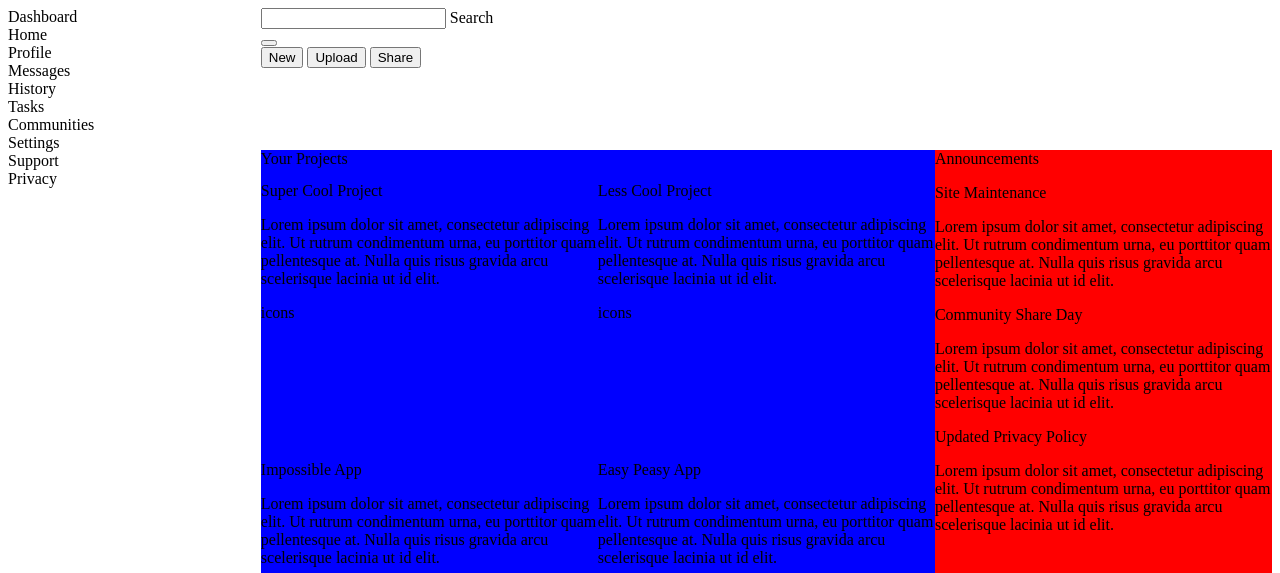
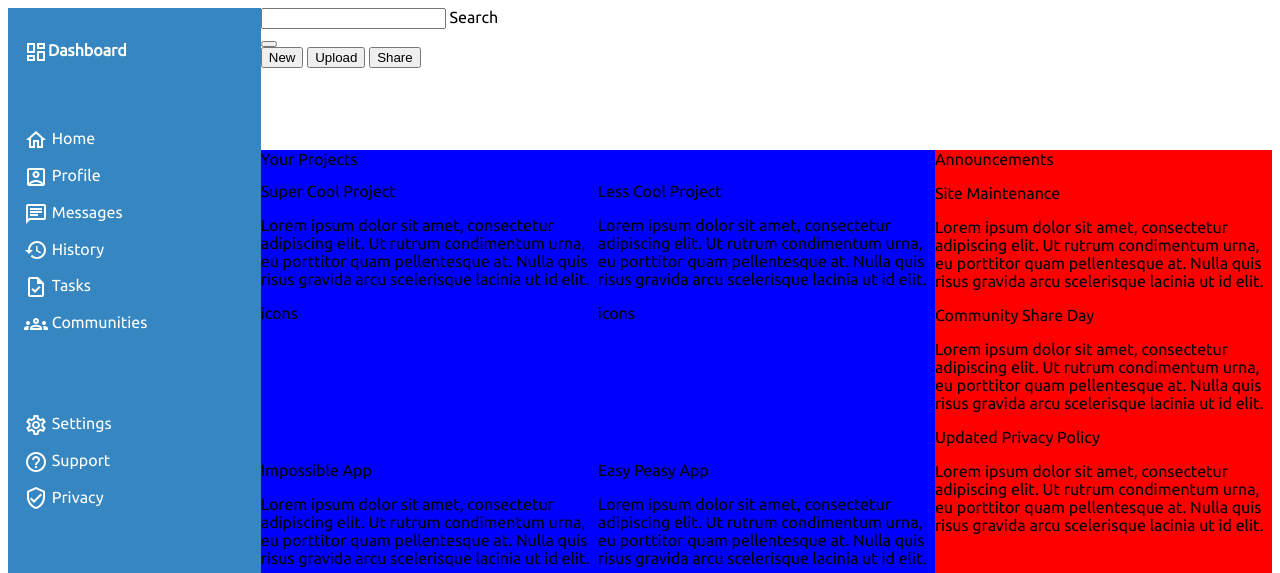
Before and after one commit to PedroPlacidoSilva/dashboard, a plain HTML site: page index.html in a window 1280 px wide. Shown: the top 573 px of the page. Drawn offline with Linux system fonts and the light colour scheme.

Commit message:
Styled the sidebar block

```diff
--- a/index.html
+++ b/index.html
@@ -7,23 +7,74 @@
     <title></title>
     <meta name="description" content="" />
     <meta name="viewport" content="width=device-width, initial-scale=1" />
+    <link
+      rel="stylesheet"
+      href="https://fonts.googleapis.com/css?family=Ubuntu"
+    />
+    <!-- Material icons -->
+    <link
+      href="https://fonts.googleapis.com/icon?family=Material+Icons+Outlined"
+      rel="stylesheet"
+    />
+
     <link rel="stylesheet" href="styles.css" />
   </head>
   <body>
     <div class="sidebar">
-      <div class="sidetitle">Dashboard</div>
+      <div class="sidetitle">
+        <span class="material-icons-outlined"> dashboard </span>Dashboard
+      </div>
       <div class="sideblock1">
-        <div>Home</div>
-        <div>Profile</div>
-        <div>Messages</div>
-        <div>History</div>
-        <div>Tasks</div>
-        <div>Communities</div>
+        <div>
+          <a href="#"
+            ><span class="material-icons-outlined"> home </span> Home</a
+          >
+        </div>
+        <div>
+          <a href="#"
+            ><span class="material-icons-outlined"> account_box </span>
+            Profile</a
+          >
+        </div>
+        <div>
+          <a href="#"
+            ><span class="material-icons-outlined"> chat </span> Messages</a
+          >
+        </div>
+        <div>
+          <a href="#"
+            ><span class="material-icons-outlined"> history </span> History
+          </a>
+        </div>
+        <div>
+          <a href="#"
+            ><span class="material-icons-outlined"> task </span> Tasks</a
+          >
+        </div>
+        <div>
+          <a href="#"
+            ><span class="material-icons-outlined"> groups </span>
+            Communities</a
+          >
+        </div>
       </div>
       <div class="sideblock2">
-        <div>Settings</div>
-        <div>Support</div>
-        <div>Privacy</div>
+        <div>
+          <a href="#"
+            ><span class="material-icons-outlined"> settings </span> Settings</a
+          >
+        </div>
+        <div>
+          <a href="#"
+            ><span class="material-icons-outlined"> help_outline </span> Support
+          </a>
+        </div>
+        <div>
+          <a href="#"
+            ><span class="material-icons-outlined"> verified_user </span>
+            Privacy</a
+          >
+        </div>
       </div>
     </div>
     <div class="header">
--- a/styles.css
+++ b/styles.css
@@ -2,10 +2,14 @@ body {
   display: grid;
   grid-template-columns: 1fr 4fr;
   grid-template-rows: 1fr 6fr;
+  font-family: "Ubuntu", "Roboto", "Arial";
 }
 
 .sidebar {
   grid-area: 1 / 1 / 3 /2;
+  font-size: 1rem;
+  background-color: #3687c1;
+  color: white;
 }
 
 .header {
@@ -35,3 +39,29 @@ body {
 .trending {
   grid-area: 2/2/3/3;
 }
+
+.sidetitle {
+  padding: 2rem 0rem 2rem 1rem;
+
+  font-weight: 600;
+}
+
+.sideblock1,
+.sideblock2 {
+  padding: 2rem 0rem 2rem 1rem;
+}
+
+.sideblock1 div,
+.sideblock2 div {
+  padding-bottom: 0.8rem;
+  top: 50%;
+}
+
+.material-icons-outlined {
+  vertical-align: middle;
+}
+
+a {
+  text-decoration: none;
+  color: inherit;
+}
```
